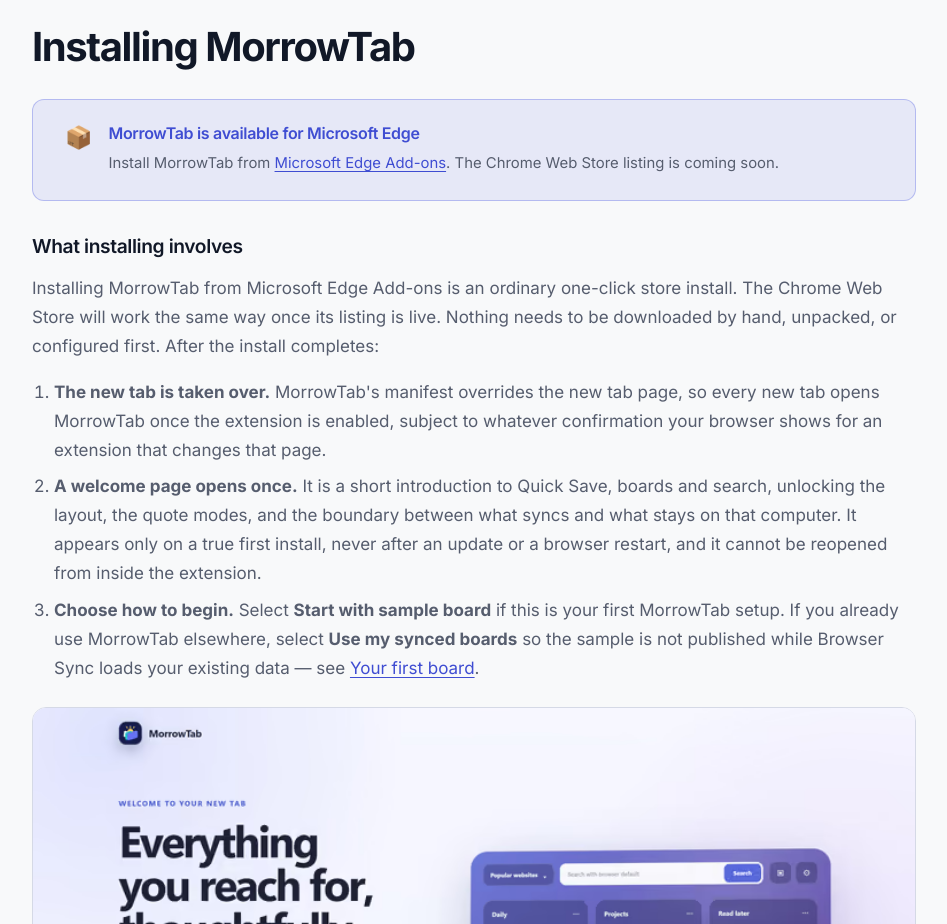
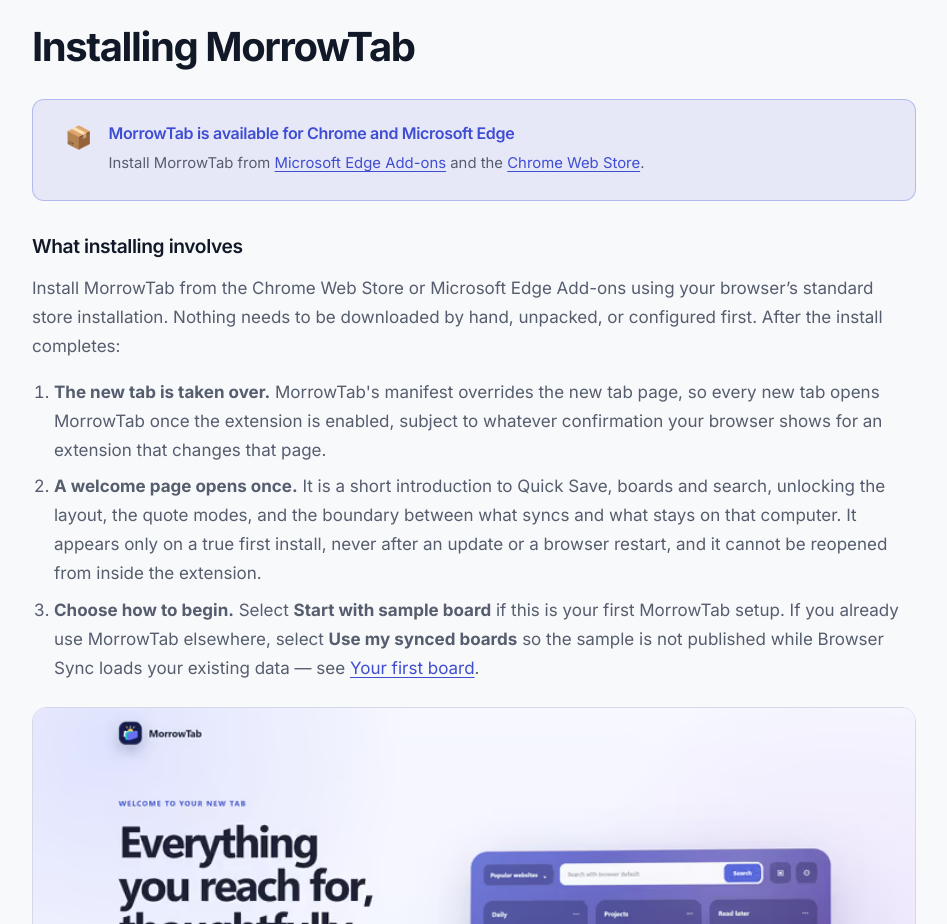
Before and after one commit to calxibe/morrowtab, a plain HTML site: page manual.html in a window 1280 px wide. Shown: the part 1600-2524 px from the top of the page, without its empty margins (324-1271 px from the left). Drawn offline with Linux system fonts and the light colour scheme.

Commit message:
Launched on chrome

```diff
--- a/manual.html
+++ b/manual.html
@@ -208,22 +208,20 @@
                     <div class="note-box">
                         <span class="icon" aria-hidden="true">📦</span>
                         <div>
-                            <h3>MorrowTab is available for Microsoft Edge</h3>
+                            <h3>MorrowTab is available for Chrome and Microsoft Edge</h3>
                             <p>
                                 Install MorrowTab from
                                 <a href="https://microsoftedge.microsoft.com/addons/detail/pbdbhkiajaobdacbebifndnghiiodlgi"
                                     target="_blank" rel="noopener">Microsoft Edge Add-ons<span
-                                        class="visually-hidden"> (opens in a new tab)</span></a>. The Chrome Web Store
-                                listing is coming soon.
+                                        class="visually-hidden"> (opens in a new tab)</span></a> and the <a href="https://chromewebstore.google.com/detail/gfpandbngbmageefohholgefhmhahpff" target="_blank" rel="noopener">Chrome Web Store<span class="visually-hidden"> (opens in a new tab)</span></a>.
                             </p>
                         </div>
                     </div>
 
                     <h3>What installing involves</h3>
                     <p>
-                        Installing MorrowTab from Microsoft Edge Add-ons is an ordinary one-click store install. The
-                        Chrome Web Store will work the same way once its listing is live. Nothing needs to be downloaded
-                        by hand, unpacked, or configured first. After the install completes:
+                        Install MorrowTab from the Chrome Web Store or Microsoft Edge Add-ons using your browser’s
+                        standard store installation. Nothing needs to be downloaded by hand, unpacked, or configured first. After the install completes:
                     </p>
                     <ol>
                         <li>
```
Also changed, not shown: changelog.html (+2 -2 lines), contact.html (+1 -1 lines), index.html (+4 -3 lines), privacy.html (+1 -1 lines), llms.txt.
